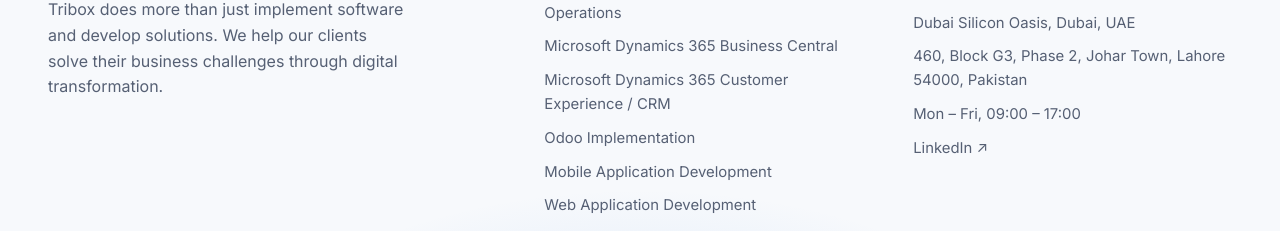
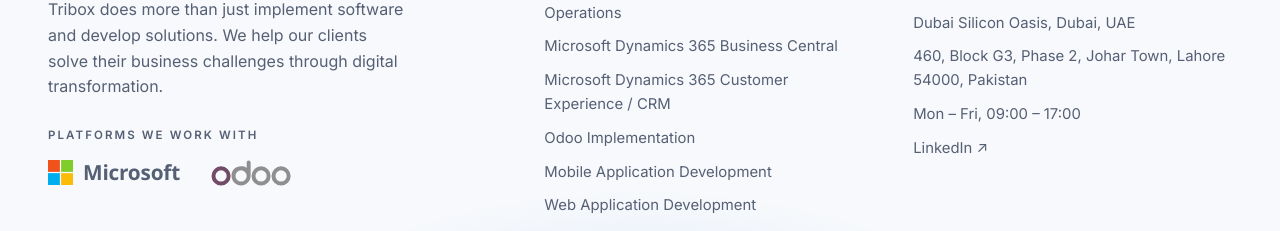
Before and after one commit to bilalshahzad996/TriboxWebsite, a React (Vite) app: page /about in a window 1280 px wide. Shown: the part 778-1009 px from the top of the page. Built offline with nearby package versions, Linux system fonts and the light colour scheme; no server answers.

Commit message:
Footer: Microsoft and Odoo logos
A "Platforms we work with" row under the company text in the footer,
with the Microsoft logo and the Odoo wordmark shown without tiles.

Co-Authored-By: Claude Opus 5.5 <noreply@anthropic.com>

```diff
--- a/src/components/Footer.jsx
+++ b/src/components/Footer.jsx
@@ -3,6 +3,7 @@
 import { company, mapsUrl, services } from '../data/site'
 import { useSyncExternalStore } from 'react'
 import Logo from './Logo'
+import TechLogo from './TechLogo'
 
 const noSubscribe = () => () => {}
 const thisYear = () => new Date().getFullYear()
@@ -22,6 +23,19 @@ export default function Footer() {
               <Logo />
             </a>
             <p className="footer-text">{company.statement.replaceAll('*', '')}</p>
+            {/* "Platforms we work with", not "partners": partner status is a formal claim */}
+            <div className="footer-platforms">
+              <span className="footer-platforms-label">Platforms we work with</span>
+              <div className="footer-platforms-logos">
+                <span className="footer-platform" title="Microsoft">
+                  <TechLogo name="microsoft" className="footer-platform-mark" />
+                  <span className="footer-platform-name">Microsoft</span>
+                </span>
+                <span className="footer-platform" title="Odoo">
+                  <TechLogo name="odooWordmark" className="footer-platform-wordmark" />
+                </span>
+              </div>
+            </div>
           </div>
           <div>
             <h2>Services</h2>
--- a/src/index.css
+++ b/src/index.css
@@ -1536,6 +1536,14 @@ a.info-card:hover { transform: translateX(8px); border-color: rgb(var(--accent-r
 .footer .container { position: relative; }
 .footer-top { display: grid; grid-template-columns: 1.4fr 1fr 1fr; gap: 50px; margin-bottom: 60px; }
 .footer-text { max-width: 360px; margin-top: 16px; }
+.footer-platforms { margin-top: 26px; }
+.footer-platforms-label { display: block; margin-bottom: 12px; font-size: 0.72rem; font-weight: 600; letter-spacing: 0.18em; text-transform: uppercase; color: var(--muted); }
+/* Logos sit straight on the footer, no tiles */
+.footer-platforms-logos { display: flex; flex-wrap: wrap; align-items: center; gap: 31px; }
+.footer-platform { display: inline-flex; align-items: center; gap: 10px; }
+.footer-platform-mark { width: 25px; height: 25px; }
+.footer-platform-name { font-family: 'Segoe UI', var(--font); font-size: 1.3rem; font-weight: 600; color: var(--muted); letter-spacing: -0.01em; }
+.footer-platform-wordmark { width: auto; height: 26px; }
 .footer h2 { font-size: 0.95rem; letter-spacing: -0.01em; margin-bottom: 18px; }
 .footer ul { list-style: none; margin: 0; padding: 0; display: grid; gap: 10px; color: var(--muted); font-size: 0.93rem; }
 .footer ul a { transition: color 0.3s; }
```
